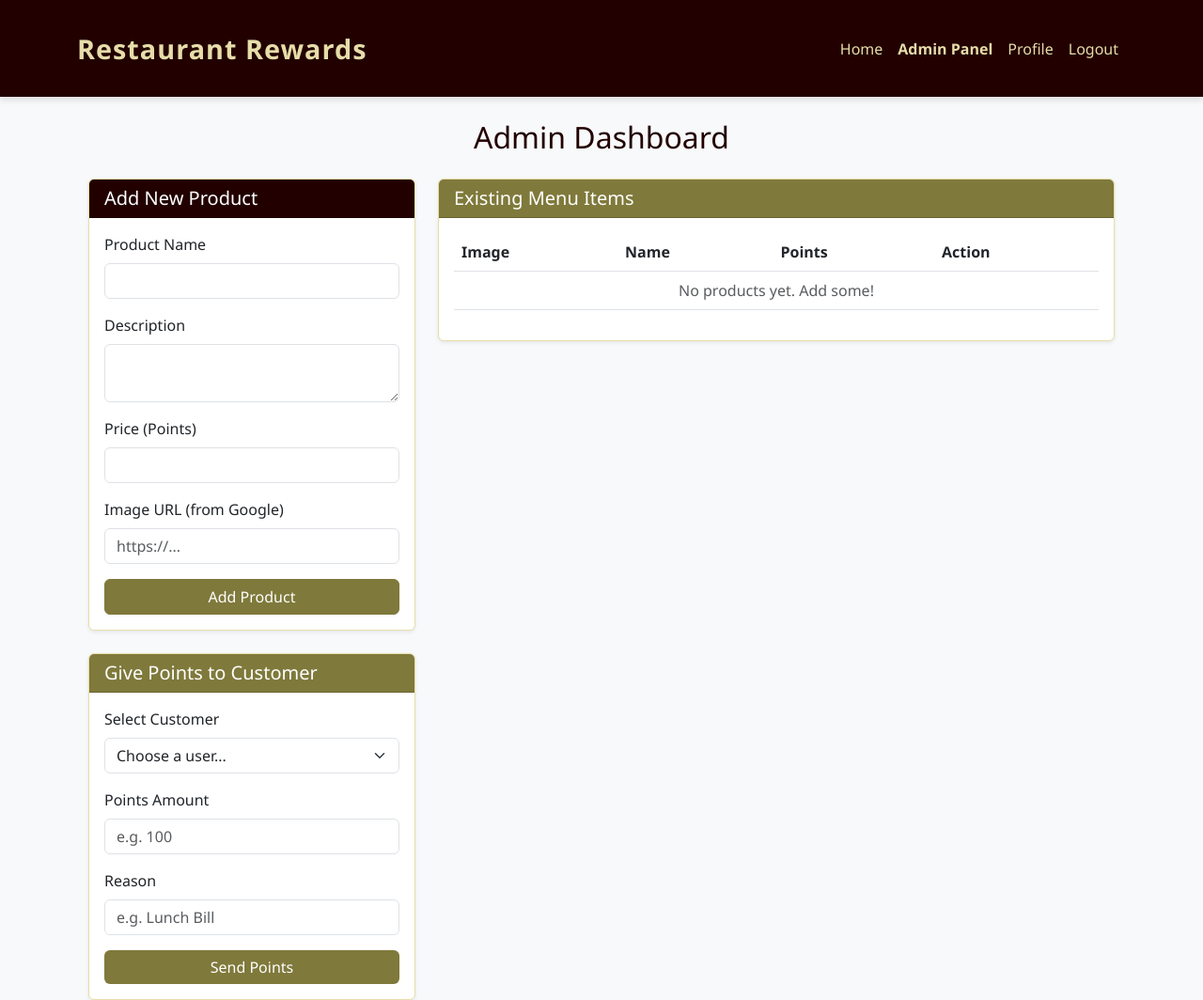
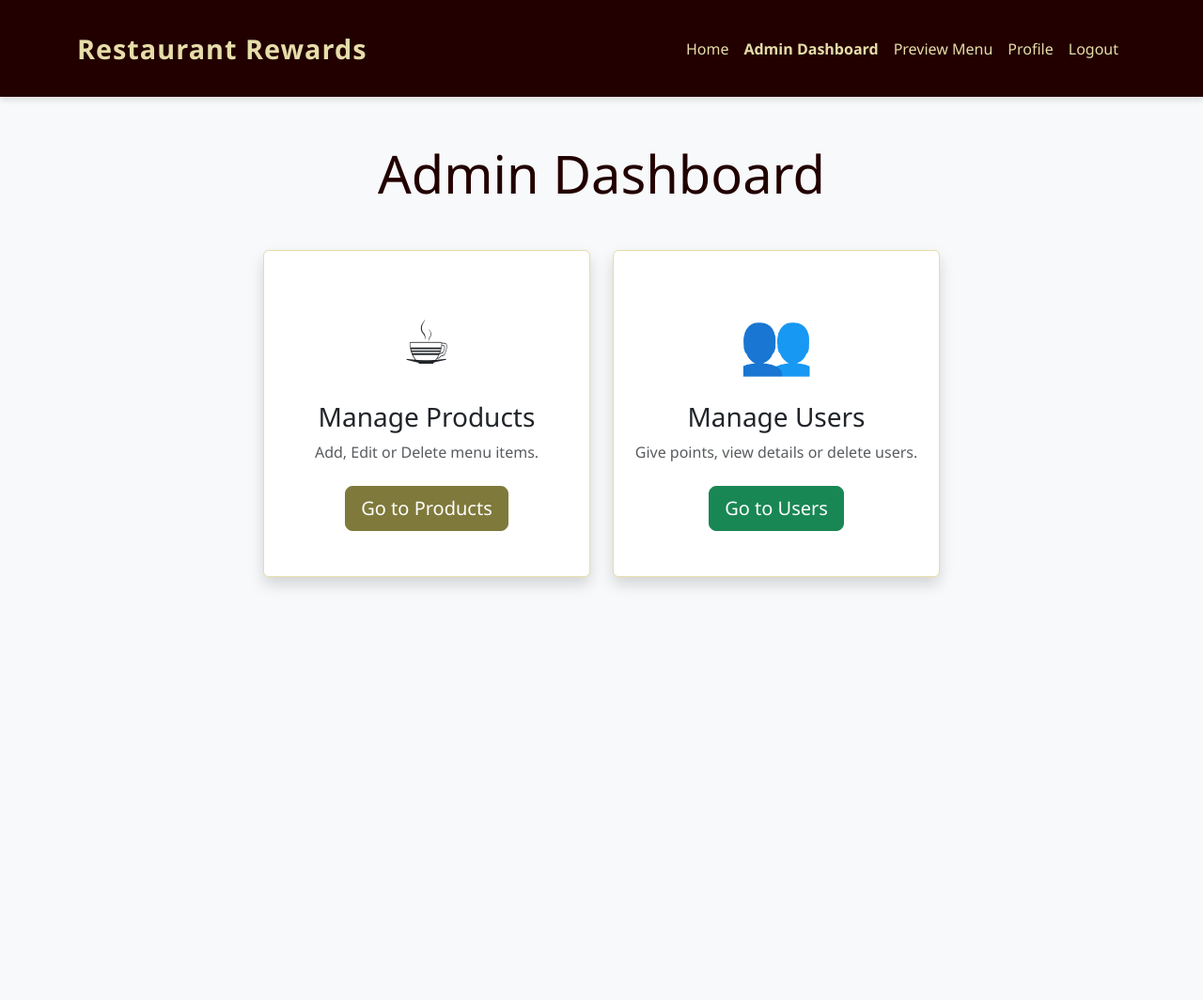
Before and after one commit to MirunaU/ProiectFlask, a Flask app: page /admin in a window 1280 px wide. Shown: the whole page at 94% size. After the commit the page ends 625 px from the top, so only its background shows below. Run offline with Flask 3, Linux system fonts and the light colour scheme; a user stored in the database is signed in.

Commit message:
admin panel modular si sistem anti frauda

```diff
--- a/app.py
+++ b/app.py
@@ -150,57 +150,91 @@ def register():
 
 # --- ADMIN ROUTES ---
 
-# Route 5: Admin Dashboard (View Products + Users)
+# Route 5: Main Admin Dashboard (Hub)
 @app.route('/admin')
 @login_required
 @admin_required
-def admin_panel():
+def admin_dashboard():
+    return render_template('dashboard.html')
+
+# Route 5.1: Manage Products Page
+@app.route('/admin/products')
+@login_required
+@admin_required
+def admin_products():
     all_products = Product.query.all()
-    all_users = User.query.filter_by(role='user').all()
+    return render_template('admin.html', products=all_products)
 
-    return render_template('admin.html', products=all_products, users=all_users)
+# Route 5.2: Manage Users Page
+@app.route('/admin/users')
+@login_required
+@admin_required
+def admin_users():
+    # Excludem adminul din lista ca sa nu ne stergem singuri din greseala
+    all_users = User.query.all()
+    return render_template('manage_users.html', users=all_users)
 
-# Route 6: Add Product (Action)
-@app.route('/admin/add', methods=['POST'])
+
+# Route 6: Add Product
+@app.route('/admin/products/add', methods=['POST'])
 @login_required
 @admin_required
 def add_product():
-    # Get data from the form inputs
     name = request.form.get('name')
     desc = request.form.get('description')
     price = request.form.get('points_cost')
     img = request.form.get('image_url')
 
-    # Create new Product object
     new_item = Product(name=name, description=desc, points_cost=price, image_url=img)
-
-    # Save to DB
     db.session.add(new_item)
     db.session.commit()
-    # LOGGING:
-    app.logger.info(f'Admin added new product: {name} ({price} points)')
 
+    app.logger.info(f'Admin added new product: {name}')
     flash(f'Product "{name}" added successfully!', 'success')
-    return redirect(url_for('admin_panel'))
+    return redirect(url_for('admin_products'))
 
-# Route 7: Delete Product (Action)
-@app.route('/admin/delete/<int:product_id>')
+# Route 7: Delete Product
+@app.route('/admin/products/delete/<int:product_id>')
 @login_required
 @admin_required
 def delete_product(product_id):
-    # Find product by ID
     item_to_delete = Product.query.get(product_id)
-
     if item_to_delete:
+        name = item_to_delete.name
         db.session.delete(item_to_delete)
         db.session.commit()
-        # LOGGING:
-        app.logger.warning(f'Admin deleted product: {item_to_delete} (ID: {product_id})')
+        app.logger.warning(f'Admin deleted product: {name}')
+        flash('Product deleted.', 'warning')
+    return redirect(url_for('admin_products'))
 
-        flash('Product deleted.', 'warning')
 
-    return redirect(url_for('admin_panel'))
+# Route 7.5: EDIT Product
+@app.route('/admin/products/edit/<int:product_id>', methods=['GET', 'POST'])
+@login_required
+@admin_required
+def edit_product(product_id):
+    product = Product.query.get(product_id)
 
+    if not product:
+        flash('Product not found', 'danger')
+        return redirect(url_for('admin_products'))
+
+    if request.method == 'POST':
+        # 1. Luam datele noi din formular
+        product.name = request.form.get('name')
+        product.description = request.form.get('description')
+        product.points_cost = int(request.form.get('points_cost'))
+        product.image_url = request.form.get('image_url')
+
+        # 2. Salvam modificarile (SQL Update)
+        db.session.commit()
+
+        app.logger.info(f'Admin edited product ID {product.id}: {product.name}')
+        flash(f'Updated {product.name} successfully!', 'success')
+        return redirect(url_for('admin_products'))
+
+    # Daca e GET, afisam formularul de editare
+    return render_template('edit_product.html', product=product)
 
 # --- SHOP ROUTES ---
 
@@ -246,7 +280,12 @@ def buy_product(product_id):
         current_user.points -= item.points_cost
 
         # 4. CREATE TRANSACTION RECORD (History)
-        new_trans = Transaction(amount=-item.points_cost, description=f"Redeemed: {item.name}", owner=current_user)
+        new_trans = Transaction(
+    amount=-item.points_cost,
+    description=f"Redeemed: {item.name}",
+    owner=current_user,
+    status='Pending'
+)
         db.session.add(new_trans)
 
         # 5. SAVE CHANGES
@@ -261,37 +300,117 @@ def buy_product(product_id):
     return redirect(url_for('menu'))
 
 
-# Route 10: Give Points to User (Admin Action)
-@app.route('/admin/give-points', methods=['POST'])
+# Route 10: Give Points (Moved to User Management)
+@app.route('/admin/users/give-points', methods=['POST'])
 @login_required
 @admin_required
 def give_points():
-    # Luam datele din formular
     user_id = request.form.get('user_id')
     points = request.form.get('points')
     reason = request.form.get('reason')
 
-    # Gasim userul
     user = User.query.get(user_id)
-
     if user:
-        # 1. Ii dam punctele
         points_int = int(points)
         user.points += points_int
 
-        # 2. Cream tranzactia (istoric)
         new_trans = Transaction(amount=points_int, description=f"Admin Reward: {reason}", owner=user)
         db.session.add(new_trans)
+        db.session.commit()
 
-        # 3. Salvam
-        db.session.commit()
-        # LOGGING:
-        app.logger.info(f'Admin gave {points} points to user {user.username}. Reason: {reason}')
+        app.logger.info(f'Admin gave {points} points to user {user.username}.')
         flash(f'Sent {points} points to {user.username}!', 'success')
     else:
         flash('User not found.', 'danger')
 
-    return redirect(url_for('admin_panel'))
+    return redirect(url_for('admin_users'))
+
+# Route 10.5: Delete User
+@app.route('/admin/users/delete/<int:user_id>')
+@login_required
+@admin_required
+def delete_user(user_id):
+    # Protectie: Nu lasam adminul sa se stearga pe el insusi
+    if user_id == current_user.id:
+        flash('You cannot delete yourself!', 'danger')
+        return redirect(url_for('admin_users'))
+
+    user_to_delete = User.query.get(user_id)
+    if user_to_delete:
+        if user_to_delete.username == 'admin':
+             flash('Cannot delete the main admin account.', 'danger')
+             return redirect(url_for('admin_users'))
+
+        username = user_to_delete.username
+        db.session.delete(user_to_delete)
+        db.session.commit()
+
+        app.logger.warning(f'Admin deleted user: {username}')
+        flash(f'User {username} has been deleted.', 'warning')
+
+    return redirect(url_for('admin_users'))
+
+
+# Route 10.7: Admin Reset Password (Manual)
+@app.route('/admin/users/reset-password/<int:user_id>')
+@login_required
+@admin_required
+def reset_password(user_id):
+    user = User.query.get(user_id)
+
+    if user:
+        # Protectie: Nu resetam adminul
+        if user.username == 'admin':
+            flash('Cannot reset admin password here.', 'danger')
+            return redirect(url_for('admin_users'))
+
+        # Setam parola default "123456"
+        default_pass = '123456'
+        user.password = generate_password_hash(default_pass, method='pbkdf2:sha256')
+        db.session.commit()
+
+        app.logger.info(f'Admin forced password reset for user: {user.username}')
+        flash(f'Password for {user.username} reset to "{default_pass}".', 'warning')
+
+    return redirect(url_for('admin_users'))
+
+
+# Route 10.8: View Specific User History (The Spy Feature)
+@app.route('/admin/users/history/<int:user_id>')
+@login_required
+@admin_required
+def view_user_history(user_id):
+    user = User.query.get(user_id)
+    if not user:
+        flash('User not found.', 'danger')
+        return redirect(url_for('admin_users'))
+
+    # Luam tranzactiile userului respectiv
+    user_trans = Transaction.query.filter_by(user_id=user.id).order_by(Transaction.date.desc()).all()
+
+    return render_template('user_history.html', user=user, transactions=user_trans)
+
+
+# Route 10.9: Validate Order (Mark as Served)
+@app.route('/admin/transactions/validate/<int:trans_id>')
+@login_required
+@admin_required
+def validate_order(trans_id):
+    trans = Transaction.query.get(trans_id)
+
+    if trans:
+        if trans.status == 'Pending':
+            trans.status = 'Completed'
+            db.session.commit()
+            app.logger.info(f'Admin validated order #{trans.id} for user {trans.owner.username}')
+            flash('Order marked as SERVED! ', 'success')
+        else:
+            flash('Order is already completed.', 'info')
+
+        # Ne intoarcem la pagina de istoric a acelui user
+        return redirect(url_for('view_user_history', user_id=trans.user_id))
+
+    return redirect(url_for('admin_dashboard'))
 
 # Route 11: Transaction History Page
 @app.route('/history')
--- a/templates/admin.html
+++ b/templates/admin.html
@@ -1,89 +1,24 @@
 {% extends "base.html" %}
 
 {% block content %}
-<div class="container">
-    <h2 class="text-center mb-4" style="color: var(--chai-spice);">Admin Dashboard</h2>
+<div class="container mt-4">
+    <div class="d-flex justify-content-between align-items-center mb-4">
+        <h2 style="color: var(--chai-spice);"> Product Management</h2>
+        <a href="{{ url_for('admin_dashboard') }}" class="btn btn-outline-secondary">⬅ Back to Dashboard</a>
+    </div>
 
     <div class="row">
-        <div class="col-md-4">
-            <div class="card shadow-sm">
-                <div class="card-header text-white" style="background-color: var(--chai-spice);">
-                    <h5 class="mb-0">Add New Product</h5>
-                </div>
-                <div class="card-body">
-                    <form action="{{ url_for('add_product') }}" method="POST">
-                        <div class="mb-3">
-                            <label class="form-label">Product Name</label>
-                            <input type="text" name="name" class="form-control" required>
-                        </div>
-                        <div class="mb-3">
-                            <label class="form-label">Description</label>
-                            <textarea name="description" class="form-control" rows="2"></textarea>
-                        </div>
-                        <div class="mb-3">
-                            <label class="form-label">Price (Points)</label>
-                            <input type="number" name="points_cost" class="form-control" required>
-                        </div>
-                        <div class="mb-3">
-                            <label class="form-label">Image URL (from Google)</label>
-                            <input type="text" name="image_url" class="form-control" placeholder="https://..." required>
-                        </div>
-                        <div class="d-grid">
-                            <button type="submit" class="btn btn-primary">Add Product</button>
-                        </div>
-                    </form>
-                </div>
-            </div>
-            <div class="card shadow-sm mt-4">
-                <div class="card-header text-white" style="background-color: var(--matcha);">
-                    <h5 class="mb-0">Give Points to Customer</h5>
-                </div>
-                <div class="card-body">
-                    <form action="{{ url_for('give_points') }}" method="POST">
-
-                        <div class="mb-3">
-                            <label class="form-label">Select Customer</label>
-                            <select name="user_id" class="form-select" required>
-                                <option value="" disabled selected>Choose a user...</option>
-                                {% for user in users %}
-                                <option value="{{ user.id }}">{{ user.username }} (Bal: {{ user.points }})</option>
-                                {% endfor %}
-                            </select>
-                        </div>
-
-                        <div class="mb-3">
-                            <label class="form-label">Points Amount</label>
-                            <input type="number" name="points" class="form-control" placeholder="e.g. 100" required>
-                        </div>
-
-                        <div class="mb-3">
-                            <label class="form-label">Reason</label>
-                            <input type="text" name="reason" class="form-control" placeholder="e.g. Lunch Bill"
-                                required>
-                        </div>
-
-                        <div class="d-grid">
-                            <button type="submit" class="btn btn-success"
-                                style="background-color: var(--matcha); border: none;">Send Points</button>
-                        </div>
-                    </form>
-                </div>
-            </div>
-        </div>
-
         <div class="col-md-8">
             <div class="card shadow-sm">
-                <div class="card-header text-white" style="background-color: var(--matcha);">
-                    <h5 class="mb-0">Existing Menu Items</h5>
-                </div>
+                <div class="card-header bg-dark text-white">Current Menu Items</div>
                 <div class="card-body">
-                    <table class="table table-hover">
+                    <table class="table align-middle">
                         <thead>
                             <tr>
                                 <th>Image</th>
                                 <th>Name</th>
-                                <th>Points</th>
-                                <th>Action</th>
+                                <th>Cost</th>
+                                <th>Actions</th>
                             </tr>
                         </thead>
                         <tbody>
@@ -93,16 +28,15 @@
                                     <img src="{{ product.image_url }}" alt="img"
                                         style="width: 50px; height: 50px; object-fit: cover; border-radius: 5px;">
                                 </td>
-                                <td class="fw-bold">{{ product.name }}</td>
-                                <td style="color: var(--chai-spice);">{{ product.points_cost }} pts</td>
+                                <td>{{ product.name }}</td>
+                                <td><strong>{{ product.points_cost }} pts</strong></td>
                                 <td>
+                                    <a href="{{ url_for('edit_product', product_id=product.id) }}"
+                                        class="btn btn-sm btn-warning">Edit</a>
                                     <a href="{{ url_for('delete_product', product_id=product.id) }}"
-                                        class="btn btn-sm btn-danger">Delete</a>
+                                        class="btn btn-sm btn-danger"
+                                        onclick="return confirm('Delete this product?')">Delete</a>
                                 </td>
-                            </tr>
-                            {% else %}
-                            <tr>
-                                <td colspan="4" class="text-center text-muted">No products yet. Add some!</td>
                             </tr>
                             {% endfor %}
                         </tbody>
@@ -110,6 +44,33 @@
                 </div>
             </div>
         </div>
+
+        <div class="col-md-4">
+            <div class="card shadow-sm">
+                <div class="card-header text-white" style="background-color: var(--matcha);"> Add New Item</div>
+                <div class="card-body">
+                    <form action="{{ url_for('add_product') }}" method="POST">
+                        <div class="mb-2">
+                            <label>Name</label>
+                            <input type="text" name="name" class="form-control" required>
+                        </div>
+                        <div class="mb-2">
+                            <label>Description</label>
+                            <input type="text" name="description" class="form-control">
+                        </div>
+                        <div class="mb-2">
+                            <label>Points Cost</label>
+                            <input type="number" name="points_cost" class="form-control" required>
+                        </div>
+                        <div class="mb-3">
+                            <label>Image URL</label>
+                            <input type="text" name="image_url" class="form-control">
+                        </div>
+                        <button type="submit" class="btn btn-success w-100">Add Product</button>
+                    </form>
+                </div>
+            </div>
+        </div>
     </div>
 </div>
 {% endblock %}
--- a/templates/base.html
+++ b/templates/base.html
@@ -26,17 +26,26 @@
                     </li>
 
                     {% if current_user.is_authenticated %}
+
                     {% if current_user.role == 'admin' %}
-                    <li class="nav-item"><a class="nav-link fw-bold" href="{{ url_for('admin_panel') }}">Admin Panel</a>
+                    <li class="nav-item">
+                        <a class="nav-link fw-bold text-warning" href="{{ url_for('admin_dashboard') }}">Admin
+                            Dashboard</a>
                     </li>
+                    <li class="nav-item">
+                        <a class="nav-link" href="{{ url_for('menu') }}">Preview Menu</a>
+                    </li>
+
                     {% else %}
                     <li class="nav-item"><a class="nav-link" href="{{ url_for('menu') }}">Menu</a></li>
                     <li class="nav-item"><a class="nav-link" href="{{ url_for('history') }}">History</a></li>
+                    <li class="nav-item"><span class="nav-link text-warning">Points: {{ current_user.points }}</span>
+                    </li>
+                    {% endif %}
 
-                    <li class="nav-item"><span class="nav-link">Points: {{ current_user.points }}</span></li>
-                    {% endif %}
                     <li class="nav-item"><a class="nav-link" href="{{ url_for('profile') }}">Profile</a></li>
                     <li class="nav-item"><a class="nav-link" href="{{ url_for('logout') }}">Logout</a></li>
+
                     {% else %}
                     <li class="nav-item"><a class="nav-link" href="{{ url_for('login') }}">Login</a></li>
                     <li class="nav-item"><a class="nav-link" href="{{ url_for('register') }}">Register</a></li>
--- /dev/null
+++ b/templates/dashboard.html
@@ -0,0 +1,33 @@
+{% extends "base.html" %}
+
+{% block content %}
+<div class="container mt-5 text-center">
+    <h1 class="display-4 mb-5" style="color: var(--chai-spice);">Admin Dashboard</h1>
+
+    <div class="row justify-content-center">
+        <div class="col-md-4 mb-4">
+            <div class="card h-100 shadow hover-effect">
+                <div class="card-body py-5">
+                    <div style="font-size: 4rem;">☕</div>
+                    <h3 class="mt-3">Manage Products</h3>
+                    <p class="text-muted">Add, Edit or Delete menu items.</p>
+                    <a href="{{ url_for('admin_products') }}" class="btn btn-primary btn-lg mt-2 stretched-link">Go to
+                        Products</a>
+                </div>
+            </div>
+        </div>
+
+        <div class="col-md-4 mb-4">
+            <div class="card h-100 shadow hover-effect">
+                <div class="card-body py-5">
+                    <div style="font-size: 4rem;">👥</div>
+                    <h3 class="mt-3">Manage Users</h3>
+                    <p class="text-muted">Give points, view details or delete users.</p>
+                    <a href="{{ url_for('admin_users') }}" class="btn btn-success btn-lg mt-2 stretched-link">Go to
+                        Users</a>
+                </div>
+            </div>
+        </div>
+    </div>
+</div>
+{% endblock %}
```
Also changed, not shown: models.py (+15 -23 lines), templates/edit_product.html (added, +45 -0 lines), templates/history.html (+35 -23 lines), templates/manage_users.html (added, +99 -0 lines), templates/user_history.html (added, +65 -0 lines).
